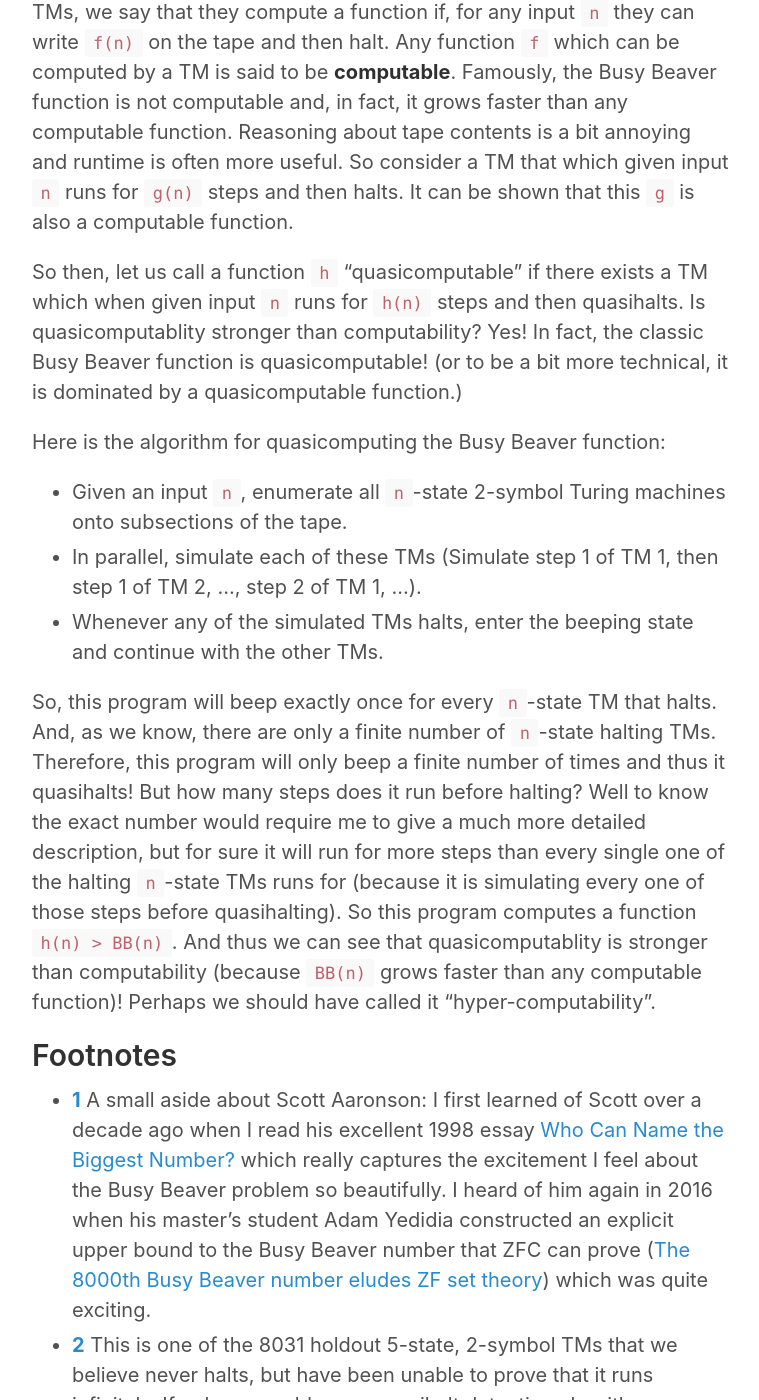
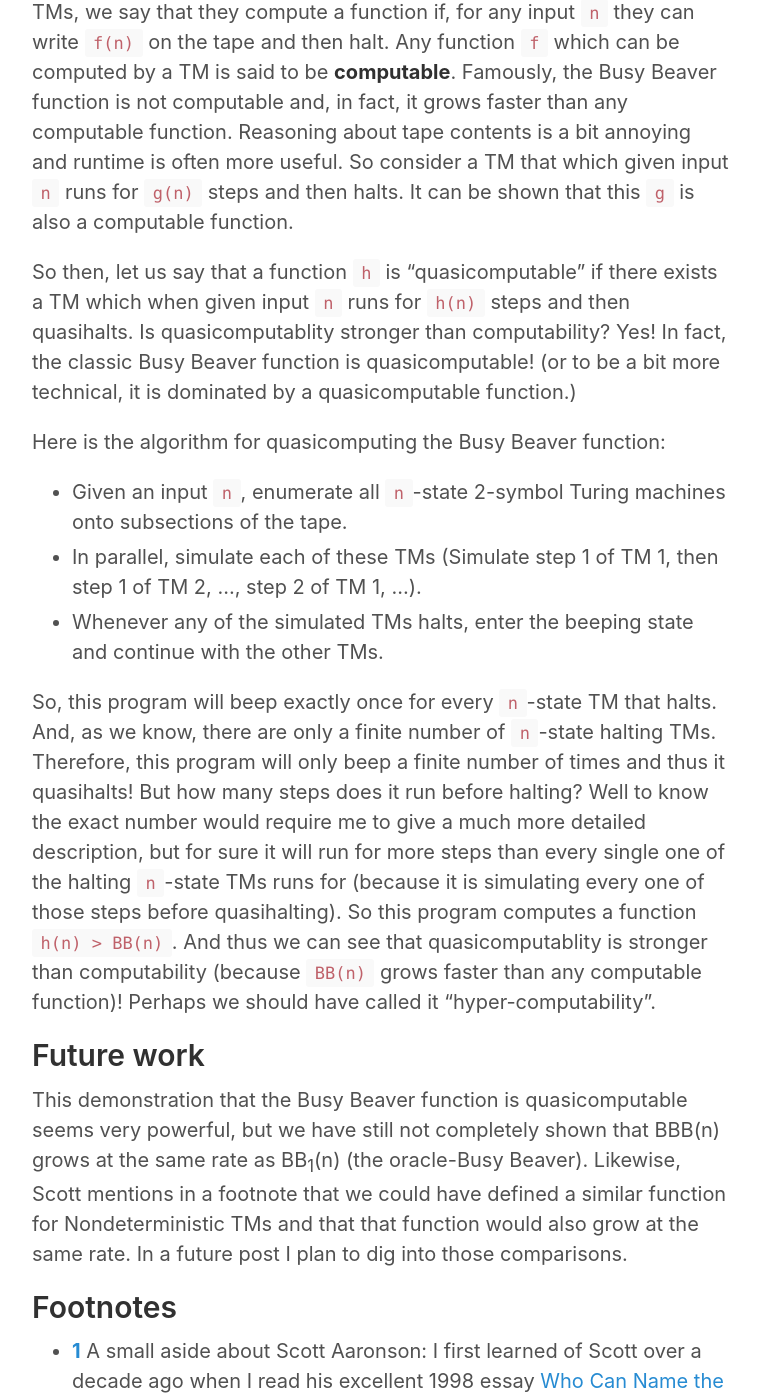
Before and after one commit to sligocki/sligocki.github.io, a Jekyll site: the page built from _posts/2021-03-05-beeping-busy-beaver.md, in a window 1280 px wide and 1400 px high, scrolled down 3091 px. Shown: the whole window, without its empty margins (258-1017 px from the left). Built offline with Jekyll 4.4.1, drawn with Linux system fonts in a browser that asks for light colours.

Commit message:
Add future work section.

```diff
--- a/_posts/2021-03-05-beeping-busy-beaver.md
+++ b/_posts/2021-03-05-beeping-busy-beaver.md
@@ -48,7 +48,7 @@ Has this new TM (Y) already quasihalted after it's first step? If it has, then t
 
 OK, so clearly quasihalting is more _complicated_ than halting, but is it more _powerful_? What does it even mean to be more powerful? Well, for normal TMs, we say that they compute a function if, for any input `n` they can write `f(n)` on the tape and then halt. Any function `f` which can be computed by a TM is said to be **computable**. Famously, the Busy Beaver function is not computable and, in fact, it grows faster than any computable function. Reasoning about tape contents is a bit annoying and runtime is often more useful. So consider a TM that which given input `n` runs for `g(n)` steps and then halts. It can be shown that this `g` is also a computable function.
 
-So then, let us call a function `h` "quasicomputable" if there exists a TM which when given input `n` runs for `h(n)` steps and then quasihalts. Is quasicomputablity stronger than computability? Yes! In fact, the classic Busy Beaver function is quasicomputable! (or to be a bit more technical, it is dominated by a quasicomputable function.)
+So then, let us say that a function `h` is "quasicomputable" if there exists a TM which when given input `n` runs for `h(n)` steps and then quasihalts. Is quasicomputablity stronger than computability? Yes! In fact, the classic Busy Beaver function is quasicomputable! (or to be a bit more technical, it is dominated by a quasicomputable function.)
 
 Here is the algorithm for quasicomputing the Busy Beaver function:
 * Given an input `n`, enumerate all `n`-state 2-symbol Turing machines onto subsections of the tape.
@@ -58,6 +58,11 @@ Here is the algorithm for quasicomputing the Busy Beaver function:
 So, this program will beep exactly once for every `n`-state TM that halts. And, as we know, there are only a finite number of `n`-state halting TMs. Therefore, this program will only beep a finite number of times and thus it quasihalts! But how many steps does it run before halting? Well to know the exact number would require me to give a much more detailed description, but for sure it will run for more steps than every single one of the halting `n`-state TMs runs for (because it is simulating every one of those steps before quasihalting). So this program computes a function `h(n) > BB(n)`. And thus we can see that quasicomputablity is stronger than computability (because `BB(n)` grows faster than any computable function)! Perhaps we should have called it "hyper-computability".
 
 
+## Future work
+
+This demonstration that the Busy Beaver function is quasicomputable seems very powerful, but we have still not completely shown that BBB(n) grows at the same rate as BB<sub>1</sub>(n) (the oracle-Busy Beaver). Likewise, Scott mentions in a footnote that we could have defined a similar function for Nondeterministic TMs and that that function would also grow at the same rate. In a future post I plan to dig into those comparisons.
+
+
 ## Footnotes
 
 * <b id="f1">[1](#t1)</b> A small aside about Scott Aaronson: I first learned of Scott over a decade ago when I read his excellent 1998 essay [Who Can Name the Biggest Number?](https://www.scottaaronson.com/writings/bignumbers.html) which really captures the excitement I feel about the Busy Beaver problem so beautifully. I heard of him again in 2016 when his master's student Adam Yedidia constructed an explicit upper bound to the Busy Beaver number that ZFC can prove ([The 8000th Busy Beaver number eludes ZF set theory](https://www.scottaaronson.com/blog/?p=2725)) which was quite exciting.
```
